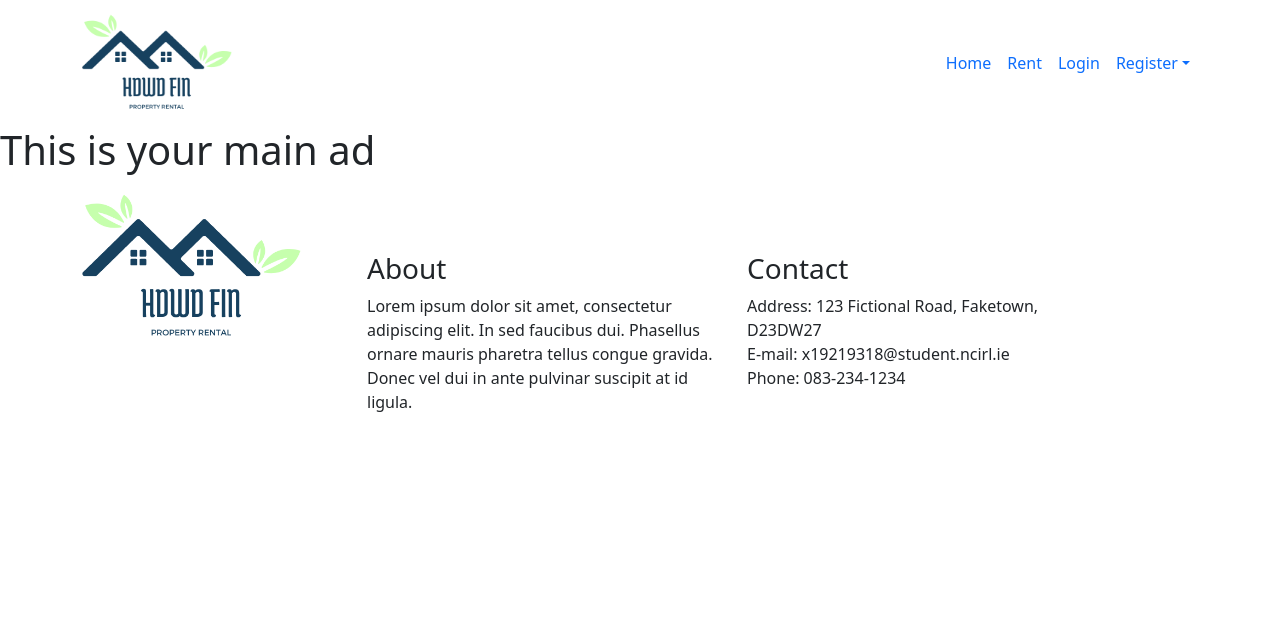
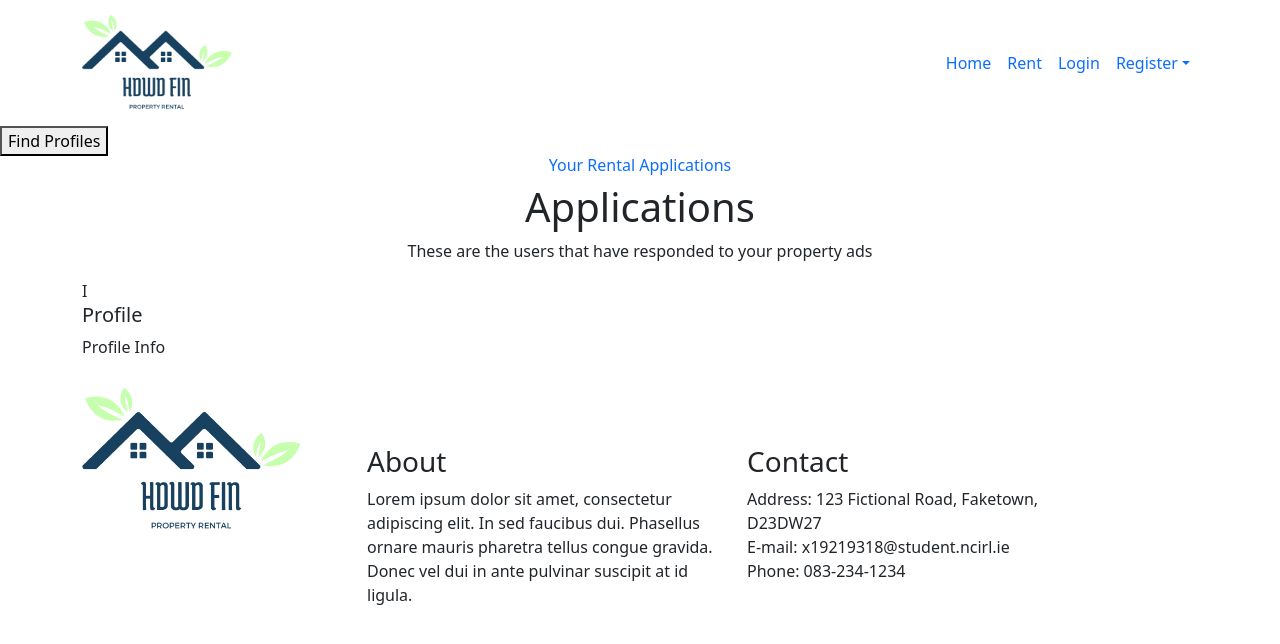
Before and after one commit to Danod12/property_rental, a React (Create React App) app in the folder client/: page /myadverts/1 in a window 1280 px wide. Shown: the top 644 px of the page. Built offline with nearby package versions, Linux system fonts and the light colour scheme; no server answers.

Commit message:
view applicants

```diff
--- a/client/src/index.css
+++ b/client/src/index.css
@@ -238,3 +238,22 @@ input[type="file"] {
   margin-bottom: 50px;
   margin-top: 50px;
 }
+
+/*Applicant Pages */
+
+.section {
+  padding-top: 120px;
+  padding-bottom: 120px;
+}
+
+.card-effect {
+  box-shadow: var(--box-shadow);
+  background-color: whitesmoke;
+  padding: 25px;
+  transition: all 0.35 ease;
+}
+
+.card-effect:hover {
+  box-shadow: none;
+  transform: translateY(5px);
+}
--- a/client/src/pages/Applicants.js
+++ b/client/src/pages/Applicants.js
@@ -6,6 +6,7 @@ function Applicants() {
   const [applicants, setApplicants] = useState([]);
 
   const [applicantList, setApplicantList] = useState([]);
+  const [fullApplicantProfile, setFullApplicantProfile] = useState([]);
 
   const { adId } = useParams();
 
@@ -18,8 +19,10 @@ function Applicants() {
   }, []);
 
   let applicantArray = [];
+  let fullProfile = [];
   let noCustomers = applicants.length;
   let i = 0;
+  let j = 0;
 
   useEffect(() => {
     const findProfiles = async () => {
@@ -35,13 +38,55 @@ function Applicants() {
       }
     };
     findProfiles();
+
     setApplicantList(applicantArray);
   }, [applicants]);
 
-  console.log(applicants);
+  const findFullProfiles = () => {
+    for (j; j < noCustomers; j++) {
+      fullProfile[j] = {
+        id: applicants[j].id_user_customer,
+        verification: applicants[j].verification,
+        first_name: applicantList[j][0].first_name,
+        last_name: applicantList[j][0].last_name,
+        contact_no: applicantList[j][0].contact_no,
+        email: applicantList[j][0].email,
+        work_ref: applicantList[j][0].work_ref,
+        landlord_ref: applicantList[j][0].landlord_ref,
+        photo_id: applicantList[j][0].photo_id,
+      };
+    }
+    setFullApplicantProfile(fullProfile);
+  };
+
   return (
     <div>
-      <h1>This is your main ad</h1>
+      <button onClick={findFullProfiles}>Find Profiles</button>
+      <div>
+        <section id="section">
+          <div class="container">
+            <div class="row">
+              <div class="col-md-8 mx-auto text-center">
+                <h6 class="text-primary">Your Rental Applications</h6>
+                <h1>Applications</h1>
+                <p>
+                  These are the users that have responded to your property ads
+                </p>
+              </div>
+            </div>
+
+            <div class="row">
+              <div class="col-leg-4">
+                <div class="applications">
+                  <div class="iconbox ">I</div>
+                  <h5>Profile</h5>
+                  <p>Profile Info</p>
+                </div>
+              </div>
+            </div>
+          </div>
+        </section>
+      </div>
     </div>
   );
 }
```
